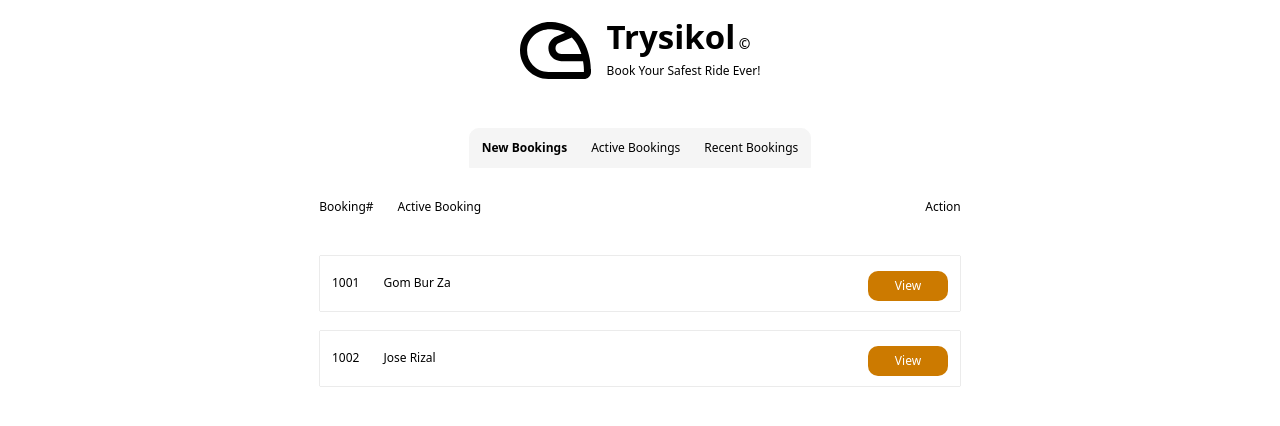
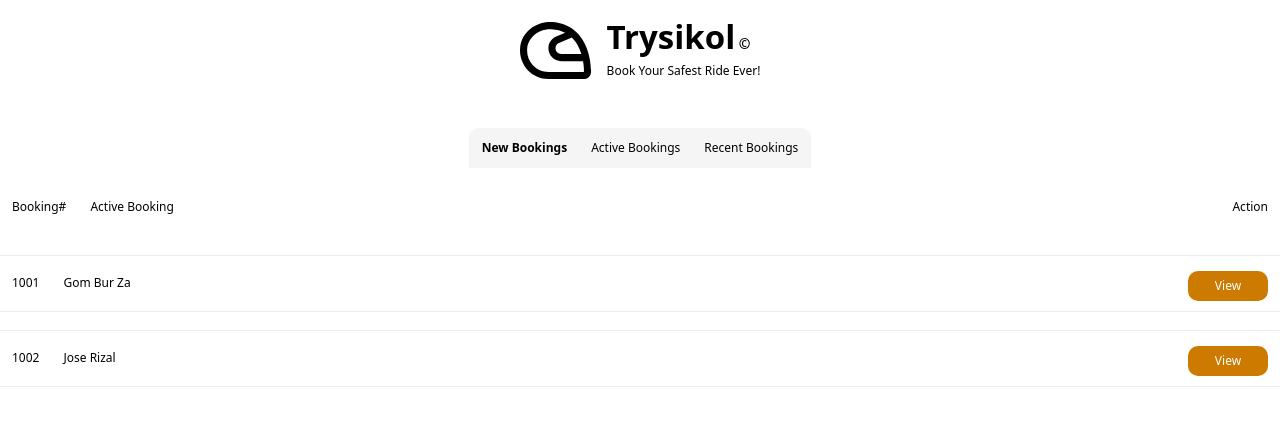
Before and after one commit to chevy00001/trysikol, a Next.js app: page /booking/dashboard/dashboard in a window 1280 px wide. Shown: the top 426 px of the page. Built offline with nearby package versions, Linux system fonts and the light colour scheme.

Commit message:
1. Change container width to 100%

```diff
--- a/src/pages/booking/dashboard/styles.module.css
+++ b/src/pages/booking/dashboard/styles.module.css
@@ -21,12 +21,12 @@
     flex-wrap: nowrap;
     justify-content: flex-start;
     align-items: flex-start;
-    width: 52%;
+    width: 100%;
     margin-top: 20px;
 }
 .bookingsContainer{
     padding-top: 10px;
-    width: 50%;
+    width: 100%;
 }
 .active{
     font-weight: 700;
```
